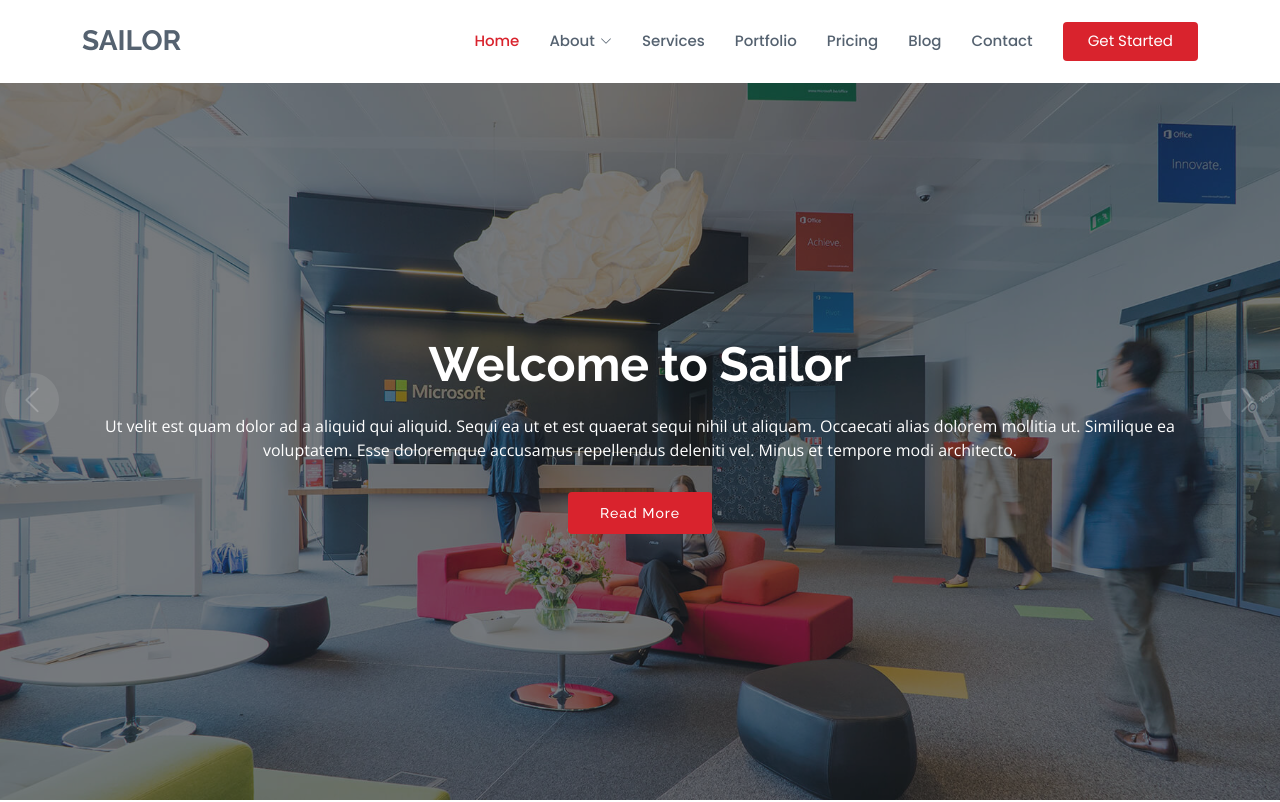
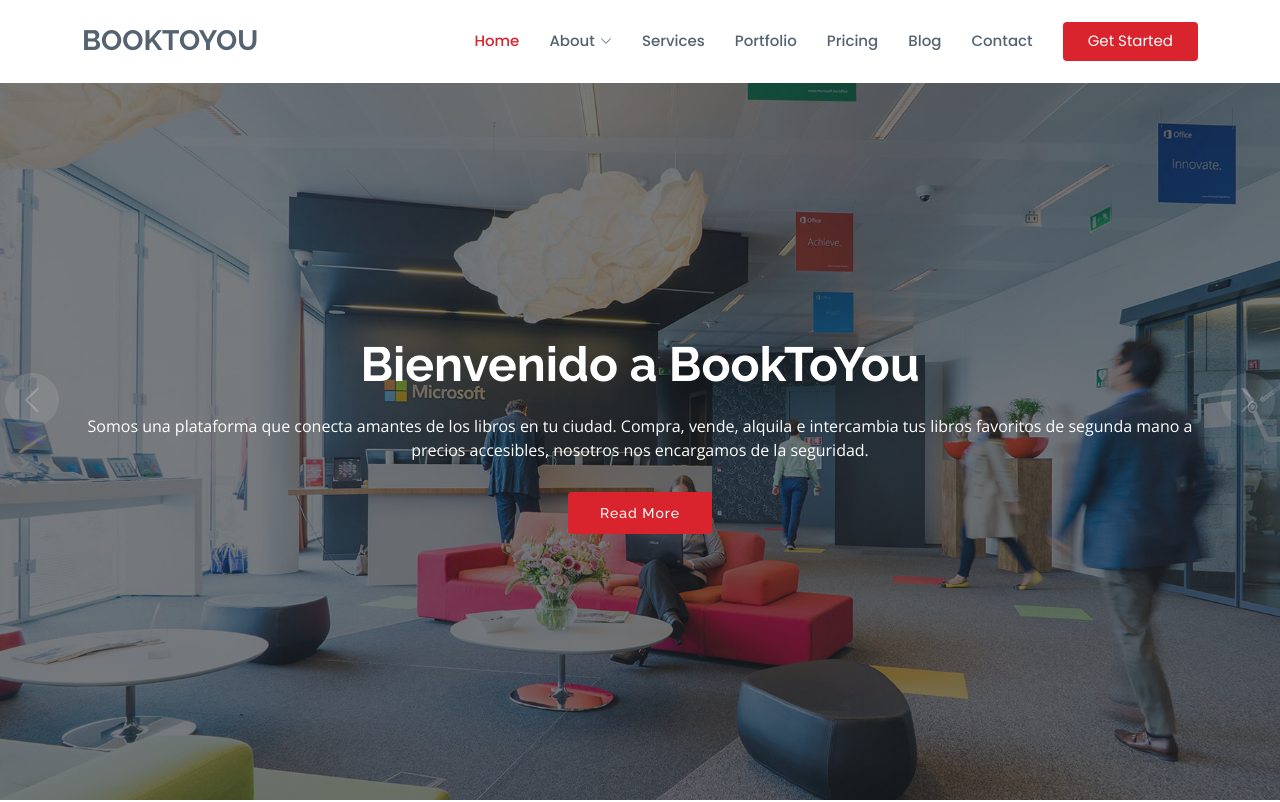
Before and after one commit to felipe16032/SIN-Trabajo, a plain HTML site: page index.html in a window 1280 px wide. Shown: the top 802 px of the page. Drawn offline with nearby package versions, Linux system fonts and the light colour scheme; a script that the page names is missing.

Commit message:
primeros textos de la pagina F

```diff
--- a/index.html
+++ b/index.html
@@ -5,7 +5,7 @@
   <meta charset="utf-8">
   <meta content="width=device-width, initial-scale=1.0" name="viewport">
 
-  <title>Sailor Bootstrap Template - Index</title>
+  <title>BookToYou</title>
   <meta content="" name="description">
   <meta content="" name="keywords">
 
@@ -42,7 +42,7 @@
   <header id="header" class="fixed-top d-flex align-items-center">
     <div class="container d-flex align-items-center">
 
-      <h1 class="logo me-auto"><a href="index.html">Sailor</a></h1>
+      <h1 class="logo me-auto"><a href="index.html">BookToYou</a></h1>
       <!-- Uncomment below if you prefer to use an image logo -->
       <!-- <a href="index.html" class="logo me-auto"><img src="assets/img/logo.png" alt="" class="img-fluid"></a>-->
 
@@ -93,8 +93,8 @@
         <div class="carousel-item active" style="background-image: url(assets/img/slide/slide-1.jpg)">
           <div class="carousel-container">
             <div class="container">
-              <h2 class="animate__animated animate__fadeInDown">Welcome to <span>Sailor</span></h2>
-              <p class="animate__animated animate__fadeInUp">Ut velit est quam dolor ad a aliquid qui aliquid. Sequi ea ut et est quaerat sequi nihil ut aliquam. Occaecati alias dolorem mollitia ut. Similique ea voluptatem. Esse doloremque accusamus repellendus deleniti vel. Minus et tempore modi architecto.</p>
+              <h2 class="animate__animated animate__fadeInDown">Bienvenido a <span>BookToYou</span></h2>
+              <p class="animate__animated animate__fadeInUp">Somos una plataforma que conecta amantes de los libros en tu ciudad. Compra, vende, alquila e intercambia tus libros favoritos de segunda mano a precios accesibles, nosotros nos encargamos de la seguridad. </p>
               <a href="#about" class="btn-get-started animate__animated animate__fadeInUp scrollto">Read More</a>
             </div>
           </div>
@@ -104,8 +104,8 @@
         <div class="carousel-item" style="background-image: url(assets/img/slide/slide-2.jpg)">
           <div class="carousel-container">
             <div class="container">
-              <h2 class="animate__animated animate__fadeInDown">Lorem Ipsum Dolor</h2>
-              <p class="animate__animated animate__fadeInUp">Ut velit est quam dolor ad a aliquid qui aliquid. Sequi ea ut et est quaerat sequi nihil ut aliquam. Occaecati alias dolorem mollitia ut. Similique ea voluptatem. Esse doloremque accusamus repellendus deleniti vel. Minus et tempore modi architecto.</p>
+              <h2 class="animate__animated animate__fadeInDown">Libros accesibles</h2>
+              <p class="animate__animated animate__fadeInUp">Encuentra libros de segunda mano a precios accesibles para que no dejes de leer, contamos con un amplio catálogo apoyado por la comunidad y reseñas de los usuarios para que te sientas seguro en nuestra plataforma.</p>
               <a href="#about" class="btn-get-started animate__animated animate__fadeInUp scrollto">Read More</a>
             </div>
           </div>
@@ -115,8 +115,8 @@
         <div class="carousel-item" style="background-image: url(assets/img/slide/slide-3.jpg)">
           <div class="carousel-container">
             <div class="container">
-              <h2 class="animate__animated animate__fadeInDown">Sequi ea ut et est quaerat</h2>
-              <p class="animate__animated animate__fadeInUp">Ut velit est quam dolor ad a aliquid qui aliquid. Sequi ea ut et est quaerat sequi nihil ut aliquam. Occaecati alias dolorem mollitia ut. Similique ea voluptatem. Esse doloremque accusamus repellendus deleniti vel. Minus et tempore modi architecto.</p>
+              <h2 class="animate__animated animate__fadeInDown">Seguridad y Confianza</h2>
+              <p class="animate__animated animate__fadeInUp">Tus libros están seguros en BookToYou, nuestras politicas permiten asegurar tus libros y también contamos con canales de pago seguros, donde el dinero se desembolsa cuando ambos están contentos.</p>
               <a href="#about" class="btn-get-started animate__animated animate__fadeInUp scrollto">Read More</a>
             </div>
           </div>
```
